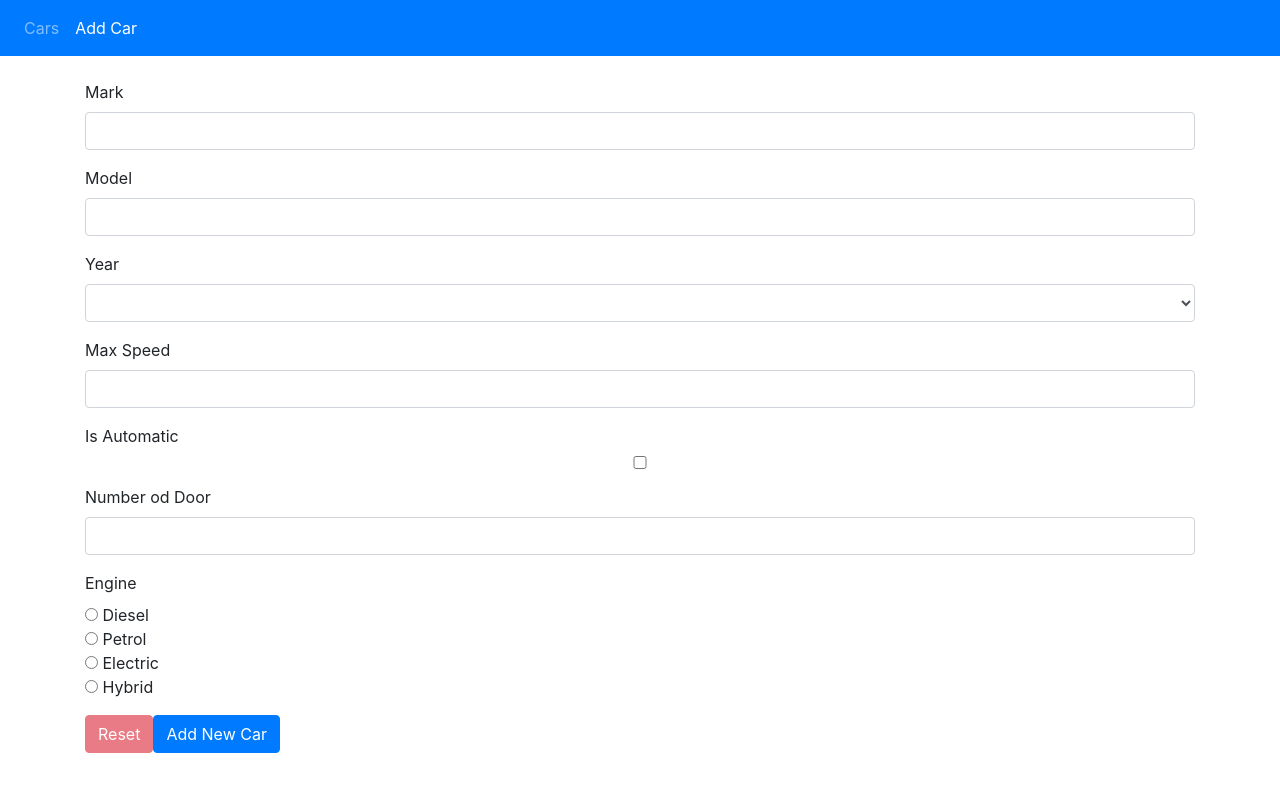
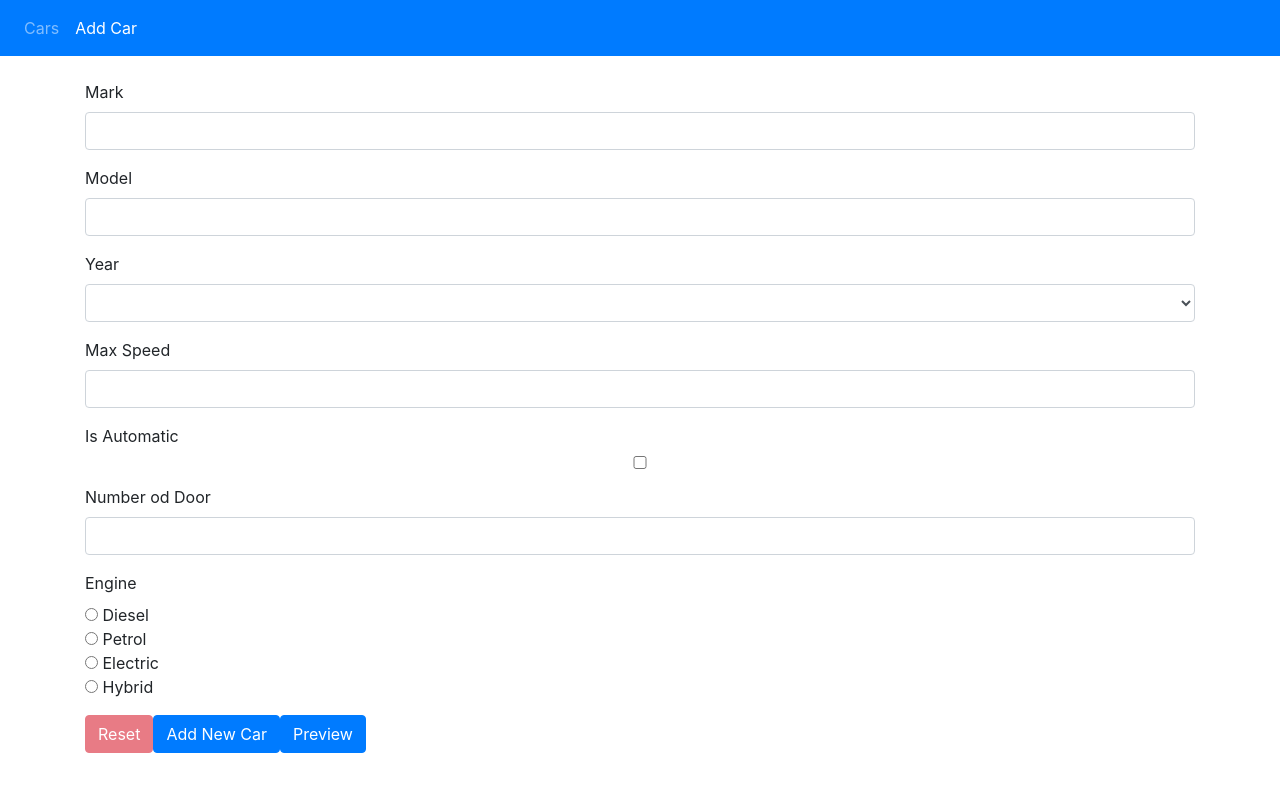
Before and after one commit to yomla/cars, an Angular app: page /add in a window 1280 px wide. Shown: the top 792 px of the page. Built offline with nearby package versions, Linux system fonts and the light colour scheme.

Commit message:
Zadatak 5

```diff
--- a/src/app/components/cars/car-form/car-form.component.html
+++ b/src/app/components/cars/car-form/car-form.component.html
@@ -40,4 +40,6 @@
     <button type="button" class="btn btn-danger" [disabled]="carForm.pristine" (click)="carForm.reset()">Reset</button>
     <button type="submit" class="btn btn-primary">Add New Car</button>
 
+    <button type="button" class="btn btn-primary" (click)="preview(newCar)">Preview</button>
+
   </form>
--- a/src/app/components/cars/car-form/car-form.component.ts
+++ b/src/app/components/cars/car-form/car-form.component.ts
@@ -22,7 +22,16 @@ export class CarFormComponent implements OnInit {
 
   addCars(newCar){
     this.carService.addCar(newCar);
+  }
 
+  preview(preview){
+    alert("Mark: " + preview.mark + "\n" +
+          "Model: " + preview.model + "\n" +
+          "Year: " + preview.year + "\n" +
+          "Max Speed: " + preview.maxSpeed + "\n" +
+          "Is Automatic: " + preview.isAutomatic + "\n" +
+          "Engine: " + preview.engine + "\n" +
+          "Doors: " + preview.numberOfDoors + "\n"  );
   }
 
 
```
